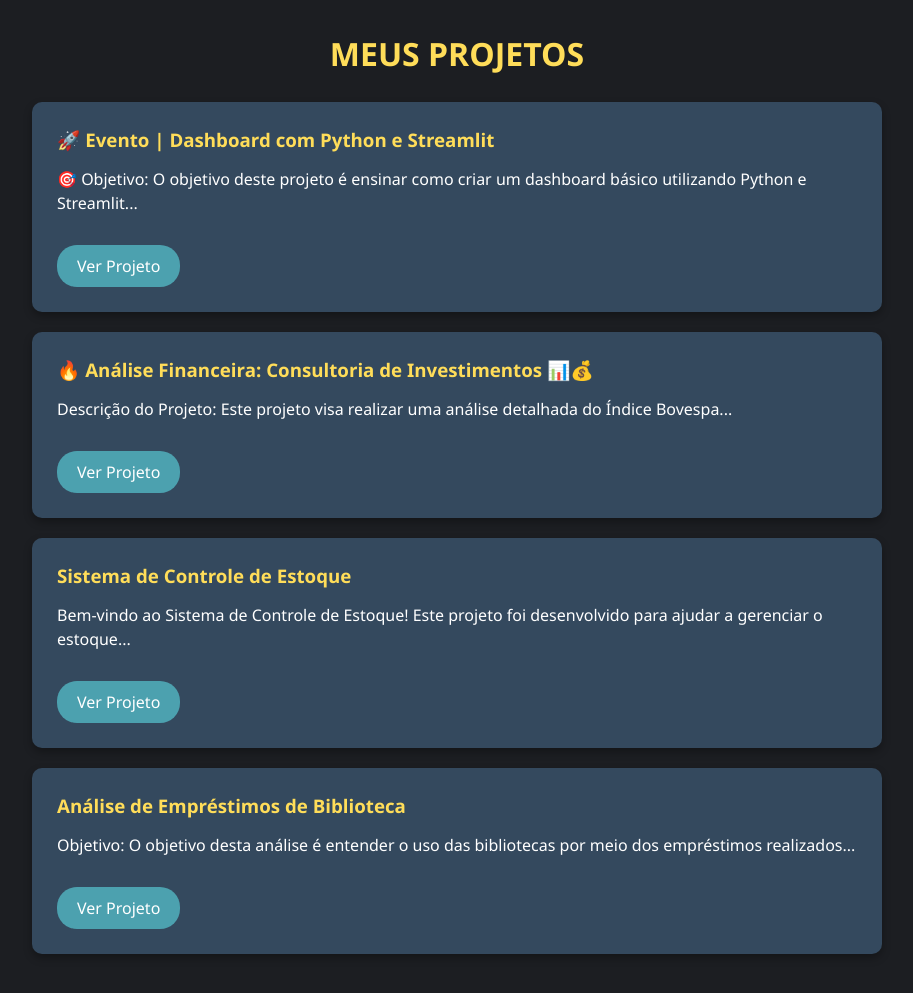
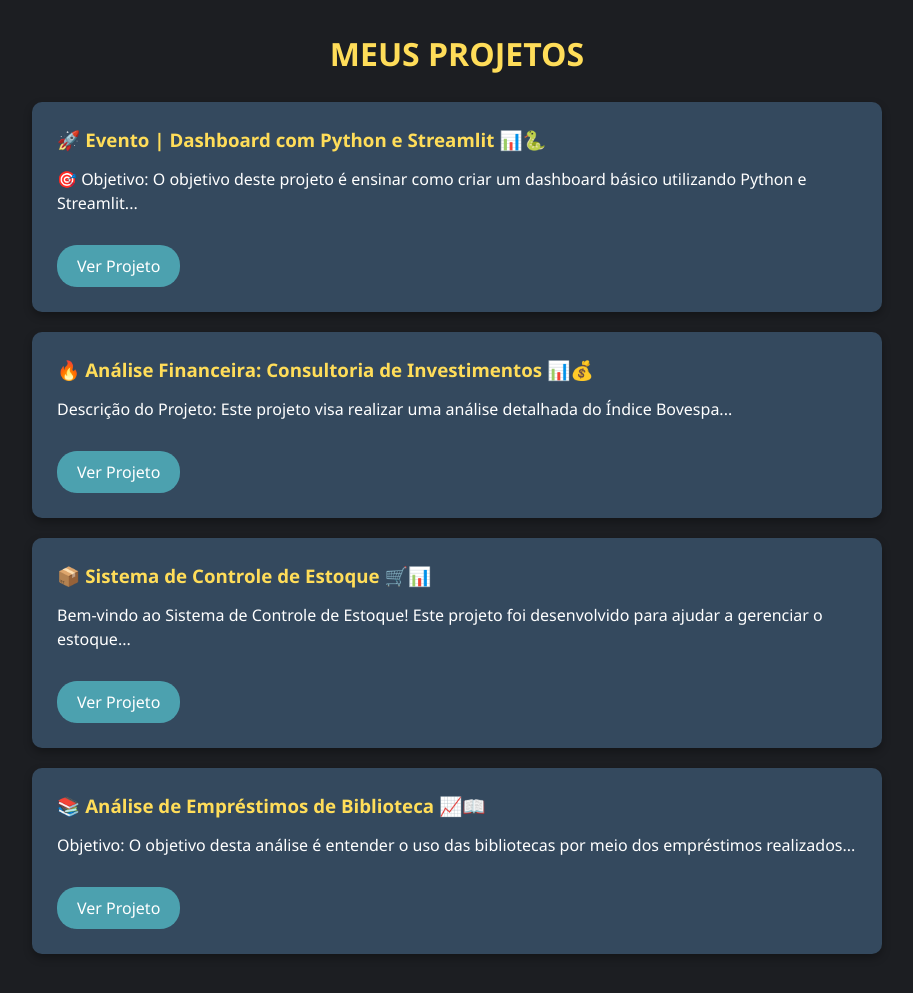
Before and after one commit to Savarezi/Portifolio-2, a plain HTML site: page index.html in a window 1280 px wide. Shown: the part 1240-2233 px from the top of the page, without its empty margins (183-1096 px from the left). Drawn offline with Linux system fonts and the light colour scheme.

Commit message:
alteraçoes

```diff
--- a/index.html
+++ b/index.html
@@ -50,7 +50,7 @@
         <h2>Meus Projetos</h2>
 
         <div class="projeto">
-            <h3>🚀 Evento | Dashboard com Python e Streamlit</h3>
+            <h3>🚀 Evento | Dashboard com Python e Streamlit 📊🐍</h3>
             <p>🎯 Objetivo: O objetivo deste projeto é ensinar como criar um dashboard básico utilizando Python e Streamlit...</p>
             <a href="https://github.com/Savarezi/Dashboard-com-Python-e-Streamlit-" target="_blank">Ver Projeto</a>
         </div>
@@ -62,13 +62,13 @@
         </div>
 
         <div class="projeto">
-            <h3>Sistema de Controle de Estoque</h3>
+            <h3>📦 Sistema de Controle de Estoque 🛒📊</h3>
             <p>Bem-vindo ao Sistema de Controle de Estoque! Este projeto foi desenvolvido para ajudar a gerenciar o estoque...</p>
             <a href="https://github.com/Savarezi/Sistema-e-Controle-de-Estoque" target="_blank">Ver Projeto</a>
         </div>
 
         <div class="projeto">
-            <h3>Análise de Empréstimos de Biblioteca</h3>
+            <h3>📚 Análise de Empréstimos de Biblioteca 📈📖</h3>
             <p>Objetivo: O objetivo desta análise é entender o uso das bibliotecas por meio dos empréstimos realizados...</p>
             <a href="https://github.com/Savarezi/Analise-Bibliotecario" target="_blank">Ver Projeto</a>
         </div>
```
